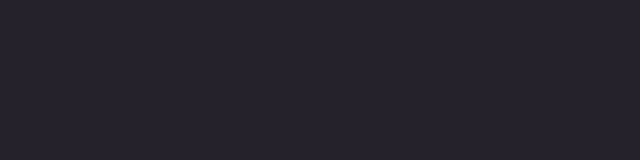
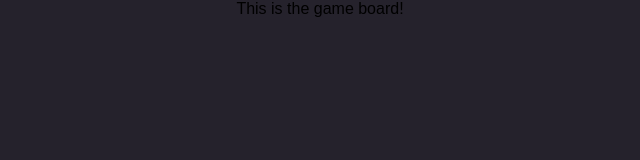
Before and after one commit to jordynMcginnis/emoji-game, a React (Create React App) app: page /game in a window 1280 px wide. Shown: the top 160 px of the page, without its empty margins (320-960 px from the left). Built offline with nearby package versions, Linux system fonts and the light colour scheme.

Commit message:
added gameBoard component

```diff
--- a/src/App.css
+++ b/src/App.css
@@ -57,7 +57,7 @@
 }
 
 li:hover{
-  color: yellow;
+  color: #edbc19;
 }
 
 
--- a/src/App.js
+++ b/src/App.js
@@ -3,6 +3,8 @@ import './App.css';
 import Home from './components/Home.js';
 import ReactRouter, { Route, Switch, BrowserRouter as Router } from 'react-router-dom';
 import NewGame from './components/NewGame.js';
+import GameBoard from './components/GameBoard';
+
 class App extends Component {
   render() {
     return (
@@ -11,6 +13,7 @@ class App extends Component {
           <Switch>
             <Route exact path='/' component={Home}/>
             <Route exact path='/newGame' component={NewGame}/>
+            <Route path='/game' component={GameBoard}/>
           </Switch>
         </Router>
       </div>
--- /dev/null
+++ b/src/components/GameBoard.js
@@ -0,0 +1,11 @@
+import React from 'react';
+
+class GameBoard extends React.Component {
+  render () {
+    return (
+      <div> This is the game board!</div>
+    )
+  }
+}
+
+export default GameBoard;
--- a/src/components/Home.js
+++ b/src/components/Home.js
@@ -16,7 +16,9 @@ class Home extends React.Component {
         </header>
         <div className="Home-intro">
           <ul className='home-game-list'>
-            <li> Mcginnis Family </li>
+            <Link to='/game'>
+              <li> Mcginnis Family </li>
+            </Link>
             <li> Jordyns Game </li>
           </ul>
         </div>
--- a/src/components/NewGame.js
+++ b/src/components/NewGame.js
@@ -37,6 +37,7 @@ class NewGame extends React.Component {
             { value: 'christmasFood', label: 'Christmas Food' },
             { value: 'Elf', label: 'Elf the movie' },
             { value: 'cities', label: 'Cities' },
+
           ]}
         />
         <input
```
